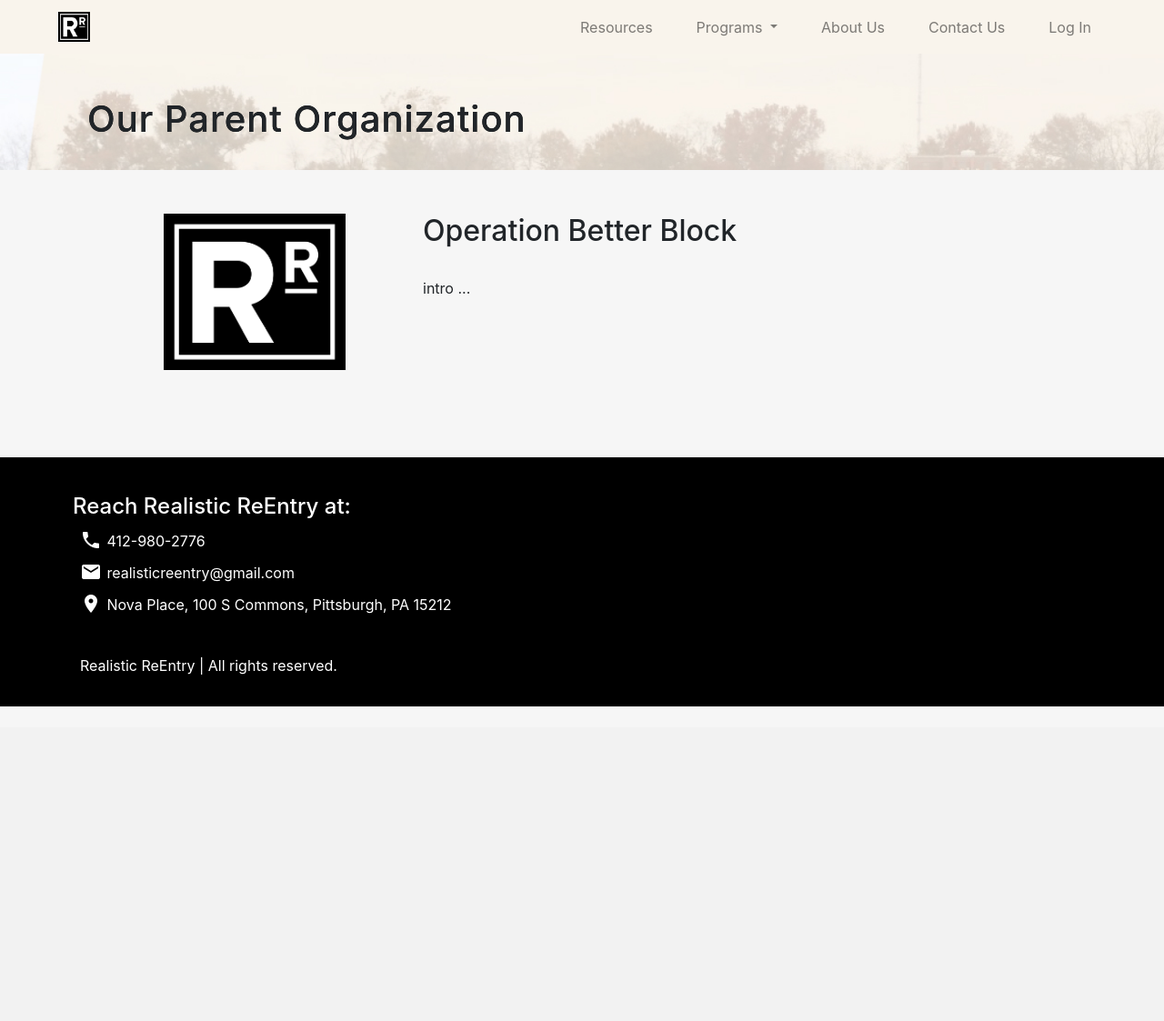
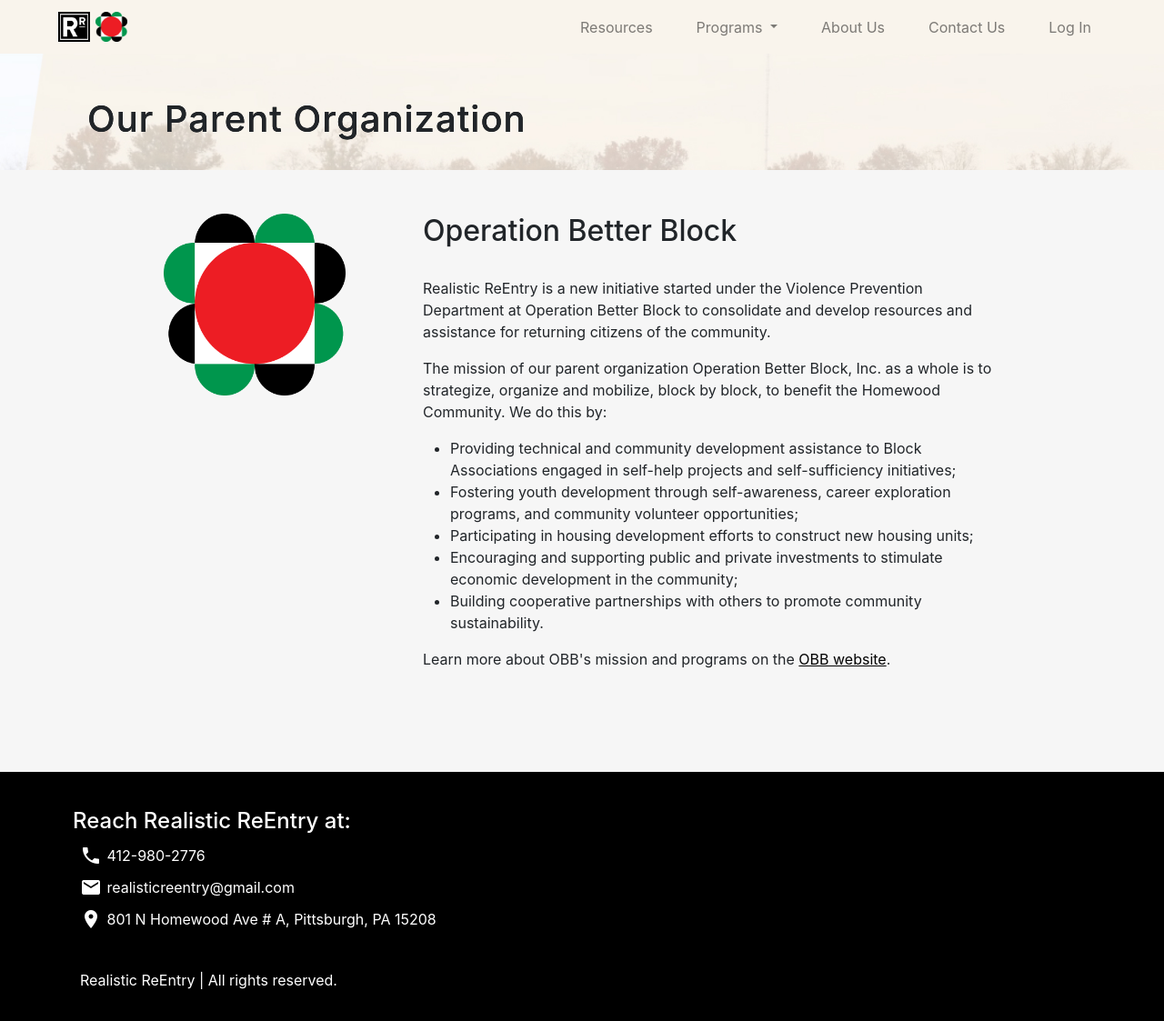
Before and after one commit to elainewangg/ReEntry, a Django app: page /programs/operation_better_block in a window 1280 px wide. Shown: the whole page at 91% size. Before the commit the page ends 777 px from the top, so only its background shows below. Run offline with Django 3.2, Linux system fonts and the light colour scheme; some libraries are stand-ins or nearby versions.

Commit message:
OBB logo added to navBar, footer info changed, external program infos for ACAR, OBB, HoL updated

```diff
--- a/NewEra/static/NewEra/index_styles.css
+++ b/NewEra/static/NewEra/index_styles.css
@@ -291,3 +291,13 @@
     box-shadow: 0 4px 4px rgba(0, 0, 0, 0.1); /* Adds a subtle shadow for depth */
     margin-bottom: 30px; /* Adds space between cards */
 }
+
+.embedded-link {
+    text-decoration: underline;
+    color: black;
+}
+
+.embedded-link:hover {
+    text-decoration: underline;
+    color: #00964D;
+}
--- a/NewEra/templates/NewEra/_navbar.html
+++ b/NewEra/templates/NewEra/_navbar.html
@@ -6,7 +6,8 @@
 		<link href="{% static 'NewEra/index_styles.css' %}" rel="stylesheet" type="text/css">
 		<img src="{% static 'NewEra/reentry_logo.jpg' %}" width="35" height="33" class="d-inline-block align-top"
 			alt="ReEntry Logo">
-		<!-- <b>&nbsp;&nbsp;Realistic ReEntry&nbsp;&nbsp;</b> -->
+		<img src="{% static 'NewEra/OBB_logo.png' %}" width="35" height="33" class="d-inline-block align-top"
+			alt="OBB Logo">
 	</a>
 
 	<!-- Create the hamburger button -->
--- a/NewEra/templates/NewEra/footer.html
+++ b/NewEra/templates/NewEra/footer.html
@@ -7,7 +7,7 @@
     <h4>Reach Realistic ReEntry at:</h4>
     <p><i class="material-icons">phone</i>    412-980-2776</p>
     <p><i class="material-icons">mail</i>  realisticreentry@gmail.com</p>
-    <p><i class="material-icons">place</i>    Nova Place, 100 S Commons, Pittsburgh, PA 15212</p>
+    <p><i class="material-icons">place</i>    801 N Homewood Ave # A, Pittsburgh, PA 15208</p>
     <hr/>
     <p class="footer-rights">Realistic ReEntry | All rights reserved.</p>
 </div>
--- a/NewEra/templates/NewEra/home.html
+++ b/NewEra/templates/NewEra/home.html
@@ -46,9 +46,8 @@
                 <h2>Our Founder</h2>
                 <p>Taili A. Thompson is a celebrated leader and activist in Allegheny County, dedicated to violence prevention and community empowerment since 1999. </p>
 
-                <p>With a career spanning over two decades, he has led significant initiatives, including his role as manager for the Office of Violence Prevention at the Allegheny County Health Department (2016-2020) and his decade-long service at One Vision One Life. In 2012, Thompson founded Youth Opportunities Development (Y.O.D.) to mentor and empower at-risk youth. A graduate of Perry Traditional Academy and Point Park University, he now serves as the Director of Violence Prevention at Operation Better Block Inc., driving impactful community change.</p>
-                <p>He founded Realistic ReEntry ... </p>
+                <p>With a career spanning over two decades, he has led significant initiatives, including his role as manager for the Office of Violence Prevention at the Allegheny County Health Department (2016-2020) and his decade-long service at One Vision One Life. In 2012, Thompson founded Youth Opportunities Development (Y.O.D.) to mentor and empower at-risk youth. A graduate of Perry Traditional Academy and Point Park University.</p>
+                <p>In 2018, Thompson came to Operation Better Block Inc. as the new Director of Violence Prevention and started Realistic ReEntry. After focusing on violence prevention iniatives (NewEra412) in the past couple of years, Young Adults ReEntry Program (YARP) was started at the end of 2023 as part of his efforts to expand reentry work in the community.</p>
             </div>
     </div>
-
 {% endblock %}
--- a/NewEra/templates/NewEra/obb.html
+++ b/NewEra/templates/NewEra/obb.html
@@ -20,13 +20,25 @@
         <div class="row justify-content-center">
             <div class="col-md-3">
                 {% load static %}
-                <img src="{% static 'NewEra/reentry_logo.jpg' %}" width="200" height="auto" class="" alt="ReEntry Logo">
+                <img src="{% static 'NewEra/OBB_logo.png' %}" width="200" height="auto" class="" alt="Operation Better Block Logo">
             </div>
 
             <div class="col-md-7">
                 <h2>Operation Better Block</h2>
-                <br />
-                <p>intro ... </p>
+
+                <br>
+                <p>Realistic ReEntry is a new initiative started under the Violence Prevention Department at Operation Better Block to consolidate and develop resources and assistance for returning citizens of the community. </p>
+                <p>The mission of our parent organization Operation Better Block, Inc. as a whole is to strategize, organize and mobilize, block by block, to benefit the Homewood Community. We do this by:</p>
+
+                <ul style="margin-left:30px;">
+                    <li>Providing technical and community development assistance to Block Associations engaged in self-help projects and self-sufficiency initiatives;</li>
+                    <li>Fostering youth development through self-awareness, career exploration programs, and community volunteer opportunities;</li>
+                    <li>Participating in housing development efforts to construct new housing units;</li>
+                    <li>Encouraging and supporting public and private investments to stimulate economic development in the community;</li>
+                    <li>Building cooperative partnerships with others to promote community sustainability.</li>
+                </ul>
+
+                <p>Learn more about OBB's mission and programs on the <a href="https://www.operationbetterblock.com" class="embedded-link" target="_blank">OBB website</a>.</p>
             </div>
 
         </div>
```
Also changed, not shown: NewEra/templates/NewEra/about_us.html (+0 -13 lines), NewEra/templates/NewEra/partners.html (+15 -3 lines), NewEra/templates/NewEra/programs.html (deleted, +0 -59 lines), NewEra/static/NewEra/ACAR_logo.png (added), NewEra/static/NewEra/OBB_logo.png (added), NewEra/static/NewEra/house_of_life_logo.jpeg (added), NewEra/static/NewEra/night_pgh.jpg (deleted).
